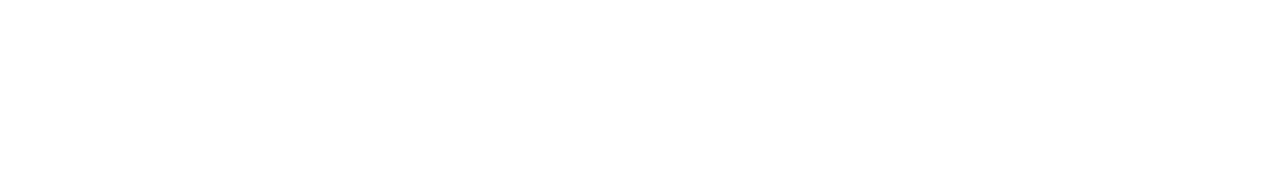
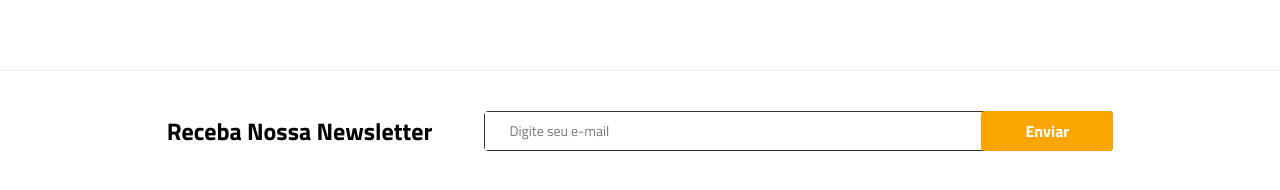
Before and after one commit to HigorDenomar/maeztra, a React (Vite) app: page / in a window 1280 px wide. Shown: the part 2745-2935 px from the top of the page. Before the commit the page ends 2815 px from the top, so only its background shows below. Built offline with nearby package versions, Linux system fonts and the light colour scheme.

Commit message:
feat(desktop): create newsletter

```diff
--- a/src/App.tsx
+++ b/src/App.tsx
@@ -1,6 +1,7 @@
 import { BannerWithTexts } from './components/BannerWithTexts'
 import { Brands } from './components/Brands'
 import { Deals } from './components/Deals'
+import { Footer } from './components/Footer'
 import { FullBanner } from './components/FullBanner'
 import { Header } from './components/Header'
 import { Shelf } from './components/Shelf'
@@ -26,6 +27,8 @@
           alt='Nova coleção de outono-inverno'
         />
       </main>
+
+      <Footer />
     </>
   )
 }
--- /dev/null
+++ b/src/components/Footer/index.tsx
@@ -0,0 +1,9 @@
+import { Newsletter } from '../Newsletter';
+
+export function Footer() {
+  return (
+    <footer>
+      <Newsletter />
+    </footer>
+  )
+}
--- /dev/null
+++ b/src/components/Newsletter/index.tsx
@@ -0,0 +1,28 @@
+import { FormEvent, useState } from 'react';
+
+import styles from './styles.module.scss';
+
+export function Newsletter() {
+  const [email, setEmail] = useState('')
+
+  function handleToSubmit(event: FormEvent) {
+    event.preventDefault()
+  }
+
+  return (
+    <div className={styles.container}>
+      <h5 className={styles.title}>Receba Nossa Newsletter</h5>
+
+      <form onSubmit={handleToSubmit}>
+        <input
+          type="email"
+          placeholder='Digite seu e-mail'
+          value={email}
+          onChange={event => setEmail(event.target.value)}
+        />
+
+        <button type="submit">Enviar</button>
+      </form>
+    </div>
+  )
+}
--- /dev/null
+++ b/src/components/Newsletter/styles.module.scss
@@ -0,0 +1,73 @@
+.container {
+  border: 1px solid #efefef;
+  border-right: 0;
+  border-left: 0;
+  padding: 2.5rem 1rem;
+  display: flex;
+  align-items: center;
+  justify-content: center;
+  gap: 3.25rem;
+
+  margin-bottom: 100px;
+
+  .title {
+    color: #000;
+    font-size: 1.5rem;
+    font-weight: 700;
+  }
+
+  form {
+    display: flex;
+    align-items: center;
+    flex: 1;
+    max-width: 39.3rem;
+
+    border-radius: 0.25rem;
+    border: 1px solid #353535;
+    background: #fff;
+    height: 2.5rem;
+    position: relative;
+
+    input {
+      color: #353535;
+      font-size: 0.875rem;
+      font-weight: 400;
+      padding: 0 1.5rem;
+      border: 0;
+      height: 100%;
+      flex: 1;
+    }
+
+    button {
+      position: absolute;
+      inset: 0;
+      left: unset;
+
+      padding: 0.5rem 2.75rem;
+
+      height: 2.5rem;
+      border-radius: 0.25rem;
+      border: 1px solid #faa500;
+      background: #faa500;
+      border: 0;
+      outline: 0;
+      top: -1px;
+      right: -1px;
+
+      color: #fff;
+      font-size: 1rem;
+      font-weight: 700;
+
+      cursor: pointer;
+      transition: 0.3;
+
+      &:not(:disabled):hover {
+        opacity: 0.75;
+      }
+
+      &:disabled {
+        filter: saturate(0.5) opacity(0.7);
+      }
+    }
+  }
+}
```
